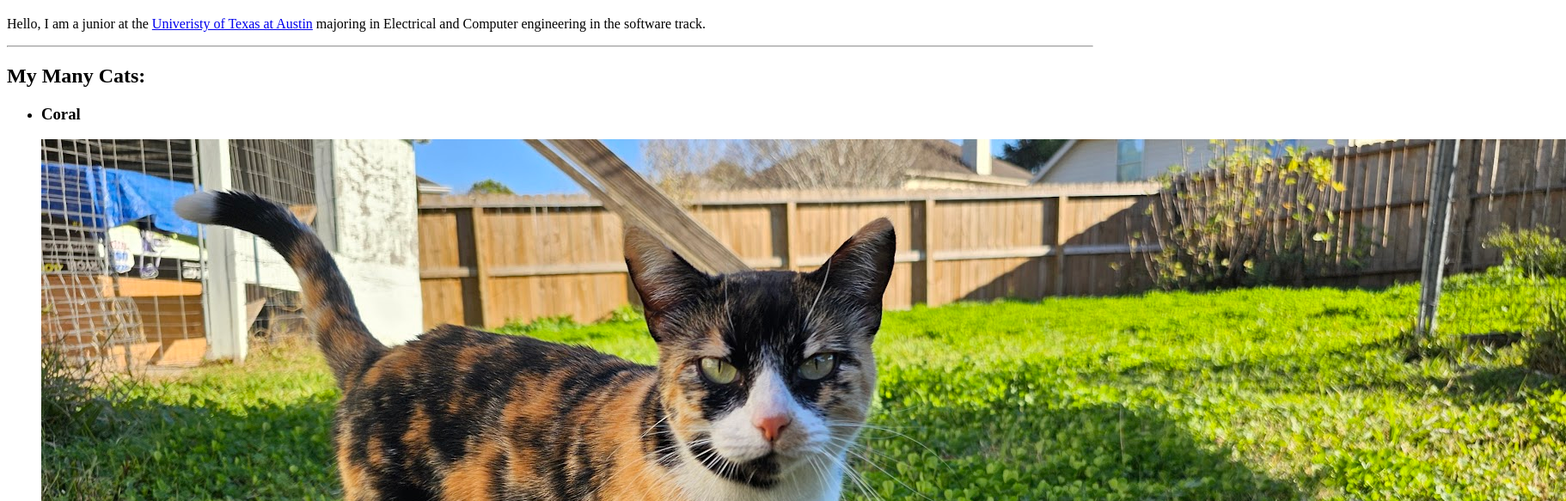
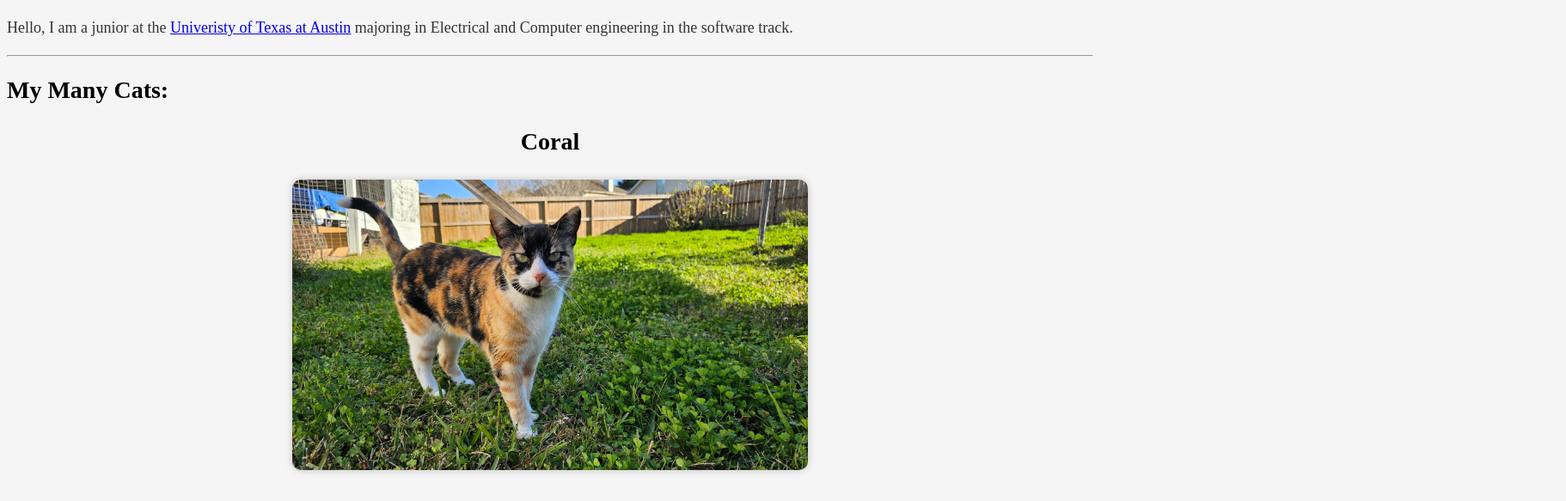
Before and after one commit to Rahmank22/Rahmank22.github.io, a plain HTML site: page index.html in a window 1280 px wide. Shown: the part 61-644 px from the top of the page at 86% size, 1822 px wide, since content can reach past the window. Drawn offline with Linux system fonts and the light colour scheme.

Commit message:
Added css

```diff
--- a/index.html
+++ b/index.html
@@ -6,7 +6,7 @@
     <meta name="viewport" content="width=device-width, initial-scale=1.0">
     <meta name="author" content="Rahman Khandakar">
     <meta name="description" content="Rahman Khandakar's person website">
-
+    <link rel="stylesheet" href="stylesheet.css">
     <title>Rahman Khandakar's Website</title>
 </head>
 
@@ -17,50 +17,46 @@
         majoring in Electrical and Computer engineering in the software track.
     </p>
     <hr>
+
     <div>
         <h2>My Many Cats:</h2>
-        <ul>
+        <ul id = cat-list>
             <li>
                 <h3>Coral</h3>
-                <img src="images/Coral.jpg" alt="Cat Coral">
+                <img class="cat-image" src="images/Coral.jpg" alt="Cat Coral">
             </li>
             <li>
                 <h3>Cloud</h3>
-                <img src="images/Cloud.JPG" alt="Cat Cloud">
+                <img class="cat-image" src="images/Cloud.JPG" alt="Cat Cloud">
             </li>
             <li>
                 <h3>Cypher</h3>
-                <img src="images/Cypher.jpg" alt="Cat Cypher">
+                <img class="cat-image" src="images/Cypher.jpg" alt="Cat Cypher">
             </li>
             <li>
                 <h3>Nova</h3>
-                <img src="images/Nova.jpg" alt="Cat Nova">
+                <img class="cat-image" src="images/Nova.jpg" alt="Cat Nova">
             </li>
             <li>
                 <h3>Pearl</h3>
-                <img src="images/Pearl.jpg" alt="Cat Pearl">
+                <img class="cat-image" src="images/Pearl.jpg" alt="Cat Pearl">
             </li>
             <li>
                 <h3>Opal</h3>
-                <img src="images/Opal.jpg" alt="Cat Opal">
+                <img class="cat-image" src="images/Opal.jpg" alt="Cat Opal">
             </li>
 
         </ul>
 
-
-
-
     </div>
-
+<hr>
     <div>
-
-
-
-
-
-
+        <h2>Hobbies</h2>
+            <ul id = "hobbies-list">
+                <li>Weight lifting</li>
+                <li>Anime/Manga</li>
+            </ul>
     </div>
-
 
 </body>
 
--- a/stylesheet.css
+++ b/stylesheet.css
@@ -0,0 +1,41 @@
+
+body {
+    background-color:#F5F5F5;
+}
+
+p {
+    font-size: 18px;
+    line-height: 1.5;
+    color: #333;
+}
+
+a:hover {
+    color: red;
+}
+h2 {
+    font-size: 28px;
+}
+
+.cat-image{
+    width: 600px;
+    height: auto;
+    border-radius: 10px;
+    margin-bottom: 10px;
+    box-shadow: 0 0 10px rgba(0, 0, 0, 0.2);
+}
+#cat-list {
+    list-style-type: none;
+    padding: 0;
+    margin: 0 auto;
+    max-width: 600px;
+}
+
+#cat-list li {
+    text-align: center;
+    font-size: 24px;
+}
+
+
+#hobbies-list li {
+    font-size: 24px;
+}
```
